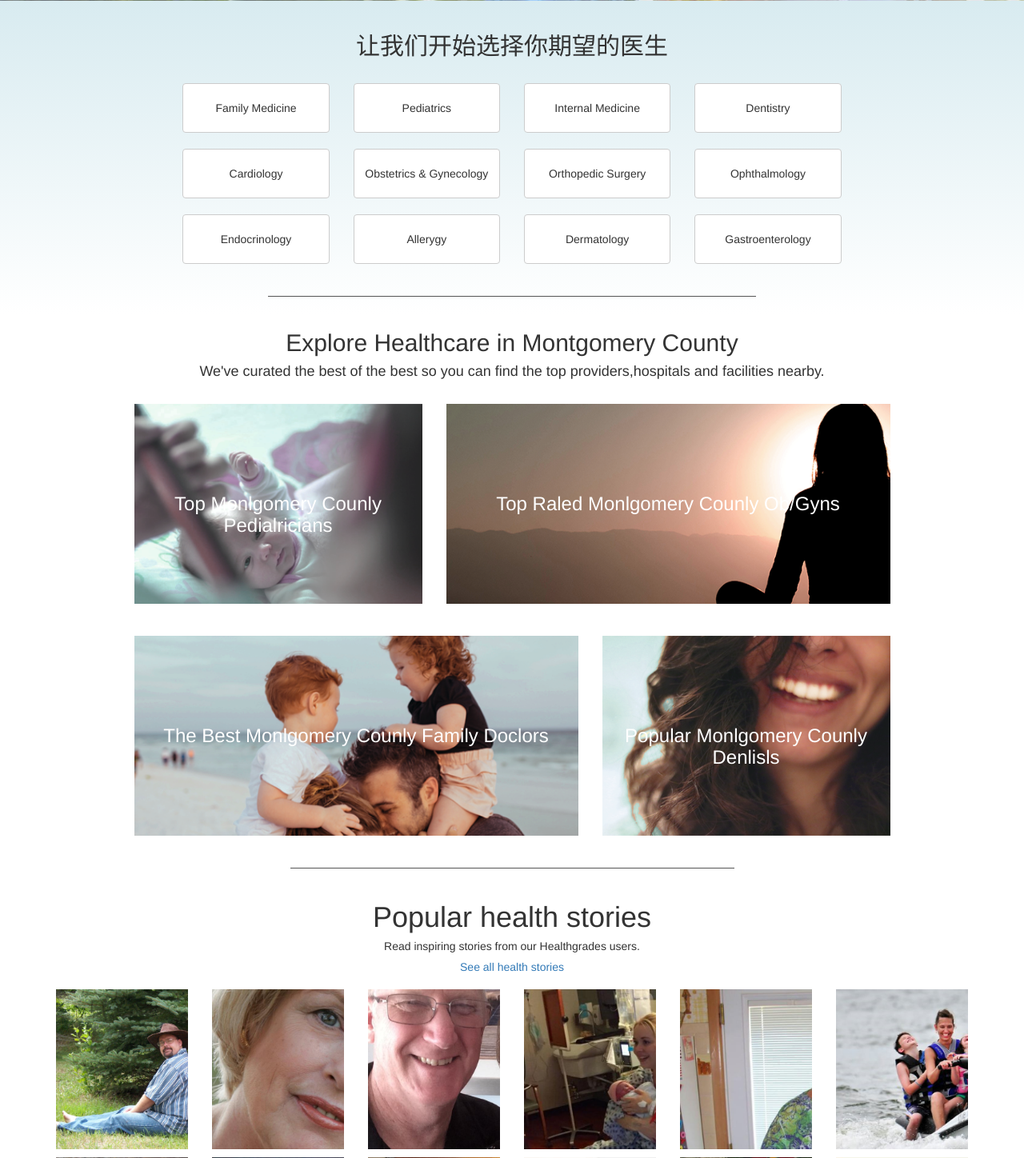
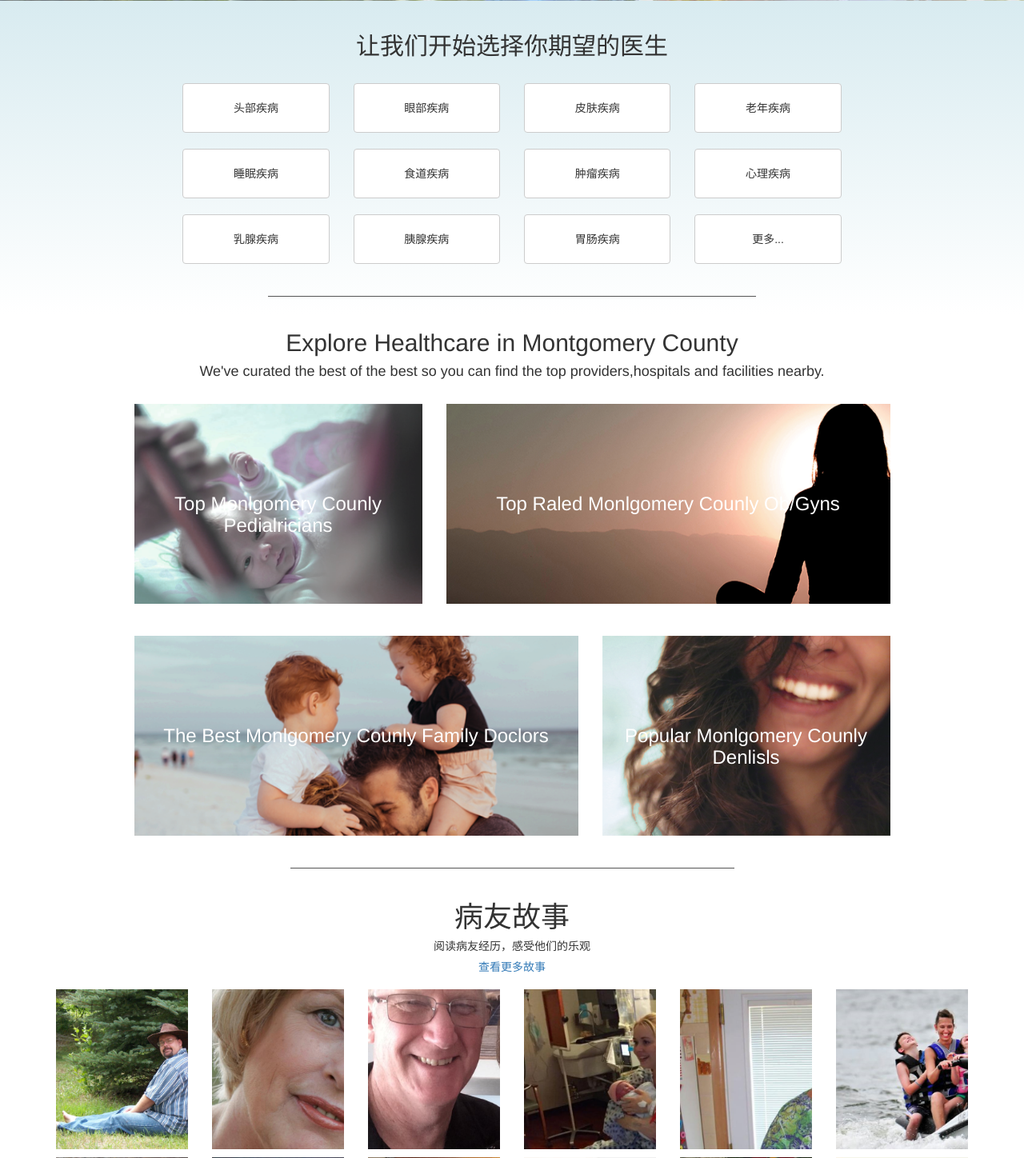
Before and after one commit to yuanlunchuan/doctorSearch, a Django app: page / in a window 1280 px wide. Shown: the part 399-1847 px from the top of the page at 80% size. Run offline with Django 3.2, Linux system fonts and the light colour scheme; some libraries are stand-ins or nearby versions.

Commit message:
1, Add chinese text.

```diff
--- a/doctors/templates/doctors/index.html
+++ b/doctors/templates/doctors/index.html
@@ -85,66 +85,66 @@
     <div class="row m-t-20">
       <div class="col-md-2 col-md-offset-2">
         <a href="" class="btn btn-default disease-item">
-          Family Medicine
+          头部疾病
         </a>
       </div>
       <div class="col-md-2">
         <a href="" class="btn btn-default disease-item">
-          Pediatrics
+          眼部疾病
         </a>
       </div>
       <div class="col-md-2">
         <a href="" class="btn btn-default disease-item">
-          Internal Medicine
+          皮肤疾病
         </a>
       </div>
       <div class="col-md-2">
         <a href="" class="btn btn-default disease-item">
-          Dentistry
+          老年疾病
         </a>
       </div>
     </div>
     <div class="row m-t-20">
       <div class="col-md-2 col-md-offset-2">
         <a href="" class="btn btn-default disease-item">
-          Cardiology
+          睡眠疾病
         </a>
       </div>
       <div class="col-md-2">
         <a href="" class="btn btn-default disease-item">
-          Obstetrics & Gynecology
+          食道疾病
         </a>
       </div>
       <div class="col-md-2">
         <a href="" class="btn btn-default disease-item">
-          Orthopedic Surgery
+          肿瘤疾病
         </a>
       </div>
       <div class="col-md-2">
         <a href="" class="btn btn-default disease-item">
-          Ophthalmology
+          心理疾病
         </a>
       </div>
     </div>
     <div class="row m-t-20">
       <div class="col-md-2 col-md-offset-2">
         <a href="" class="btn btn-default disease-item">
-          Endocrinology
+          乳腺疾病
         </a>
       </div>
       <div class="col-md-2">
         <a href="" class="btn btn-default disease-item">
-          Allerygy
+          胰腺疾病
         </a>
       </div>
       <div class="col-md-2">
         <a href="" class="btn btn-default disease-item">
-          Dermatology
+          胃肠疾病
         </a>
       </div>
       <div class="col-md-2">
         <a href="" class="btn btn-default disease-item">
-          Gastroenterology
+          更多...
         </a>
       </div>
     </div>
@@ -203,13 +203,13 @@
   </section>
   <section class="container">
     <h1 class="text-center">
-      Popular health stories
+      病友故事
     </h1>
     <h5 class="text-center">
-      Read inspiring stories from our Healthgrades users.
+      阅读病友经历，感受他们的乐观
     </h5>
     <h5 class="text-center">
-      <a href="">See all health stories</a>
+      <a href="">查看更多故事</a>
     </h5>
     <div class="row">
       <div class="col-md-2">
@@ -374,7 +374,7 @@
     </div>
   </section>
   <section class="container-fluid spotlight content-end">
-    <h1 class="text-center">Healthgrades Spotlight</h1>
+    <h1 class="text-center">搜医生亮点</h1>
     <div class="row m-t-20">
       <div class="col-md-4">
         <a href="" class="spotlight-item">
@@ -408,11 +408,11 @@
   <section class="container-fluid percent-section">
     <div class="row text-center">
       <span class="h1" style="margin-right: 10px;">30%</span>
-      <span class="h3">of people making an<br> appointment this year will visit<br> Healthgrades.</span>
+      <span class="h3">的人通过搜医生<br> 平台找到合适<br> 的医生</span>
     </div>
     <div class="row m-t-10">
       <div class="col-md-8 col-md-offset-2">
-        <p style="text-indent:2em;">With more than 30 million people a month visiting, that amounts to a lot of opportunity to connect you to the right patients. At Healthgrades, we transform healthcare data into transparent information about physicians and hospitals so that consumers can make more informed decisions. Not only do we redefine how consumers research, compare and connect with physicians and hospitals, but we also help transform the way hospitals reach, engage and communicate with consumers and physicians. </p>
+        <p style="text-indent:2em;">每个月超过三百人访问，这意味着能为你提供更多的评论信息。搜医生平台将医生和医院的信息更加透明化，能为病人提供多信息觉得选择哪一位医生。我们不仅重新定义了病人搜索，比较各个医生和医院，同时也有助于改变医院的方式，增加病人和医生的交流和沟通。. </p>
       </div>
     </div>
     <div class="row man-icon-bar m-t-20">
```
